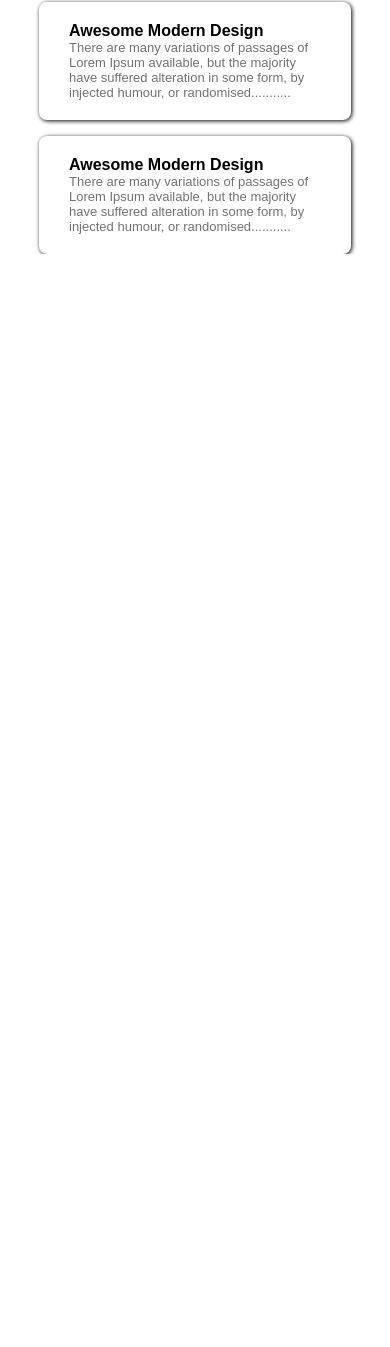
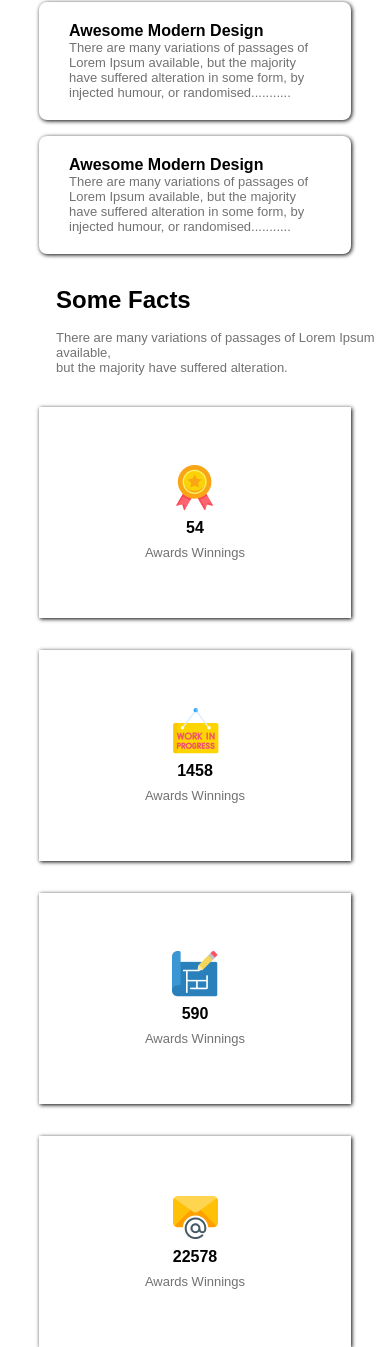
Before and after one commit to Masum-Reza2/G3-Architecture, a plain HTML site: page index.html in a window 390 px wide. Shown: the part 3424-4771 px from the top of the page. Before the commit the page ends 3678 px from the top, so only its background shows below. Drawn offline with Linux system fonts and the light colour scheme.

Commit message:
facts section design and responsive completed

```diff
--- a/index.html
+++ b/index.html
@@ -88,6 +88,38 @@
         </section>
         <!-- features section completed -->
 
+        <!-- facts section starts -->
+        <section>
+            <div class="some_facts">
+                <h1>Some Facts</h1>
+                <p class="color_primary">There are many variations of passages of Lorem Ipsum available,<br> but the majority have suffered alteration.</p>
+            </div>
+
+            <div class="fact_box_parent">
+                <div class="box">
+                    <img src="./images/icons/ribon.png" alt="">
+                    <h4>54</h4>
+                    <p class="color_primary">Awards Winnings</p>
+                </div>
+                <div class="box">
+                    <img src="./images/icons/customers.png" alt="">
+                    <h4>1458</h4>
+                    <p class="color_primary">Awards Winnings</p>
+                </div>
+                <div class="box">
+                    <img src="./images/icons/projects.png" alt="">
+                    <h4>590</h4>
+                    <p class="color_primary">Awards Winnings</p>
+                </div>
+                <div class="box">
+                    <img src="./images/icons/email.png" alt="">
+                    <h4>22578</h4>
+                    <p class="color_primary">Awards Winnings</p>
+                </div>
+
+            </div>
+        </section>
+
     </main>
 
     <footer></footer>
--- a/style.css
+++ b/style.css
@@ -146,17 +146,47 @@ nav > ul li {
   box-shadow: 1px 1px 4px black;
   padding: 20px 30px;
 }
-.exp_box{
+.exp_box {
   border-radius: 6px;
   width: fit-content;
   padding: 20px 40px;
   color: white;
-    background-color: #FF900E;
+  background-color: #ff900e;
   text-align: center;
   font-weight: 800;
   position: relative;
   right: 50px;
   bottom: 50px;
+}
+/* features section completed */
+
+/* some_facts section */
+.some_facts {
+  margin-top: 2rem;
+  /* width: fit-content; */
+  margin-left: 8.7rem;
+}
+.some_facts p {
+  margin-top: 1rem;
+}
+
+.fact_box_parent{
+    margin-top: 2rem;
+    display: flex;
+    align-items: center;
+    justify-content: center;
+    gap: 2rem;
+}
+
+.fact_box_parent .box{
+    height: 25vh;
+    width: 15vw;
+    display: flex;
+    flex-direction: column;
+    align-items: center;
+    justify-content: center;
+    gap: 0.5rem;
+    box-shadow: 1px 1px 4px black;
 }
 
 /* Responsive Design */
@@ -168,13 +198,16 @@ nav > ul li {
   .header_desc p {
     padding: 0 10px;
   }
-  .header_desc {
+  .header_desc,.fact_box_parent .box {
     width: 80vw;
   }
   nav,
   .team_section {
     flex-direction: column;
     gap: 2rem;
+  }
+  .fact_box_parent{
+    flex-direction: column;
   }
   .team_gallery {
     grid-template-columns: 1fr;
@@ -187,12 +220,15 @@ nav > ul li {
     flex-direction: column-reverse;
     align-items: center;
   }
-  .featues_box{
+  .featues_box {
     width: 80vw;
   }
-  .exp_box{
+  .exp_box {
     position: static;
     margin: 10px auto;
+  }
+  .some_facts{
+    margin-left: 3.5rem;
   }
 }
 /* medium devices */
@@ -222,11 +258,17 @@ nav > ul li {
     flex-direction: column-reverse;
     align-items: center;
   }
-  .featues_box{
+  .featues_box {
     width: 80vw;
   }
-  .exp_box{
+  .exp_box {
     position: static;
     margin: 10px auto;
   }
+  .some_facts{
+    margin-left: 3.8rem;
   }
+  .fact_box_parent .box{
+    width: 20vw;
+  }
+}
```
Lines whose indentation alone changed are shown as unchanged.
